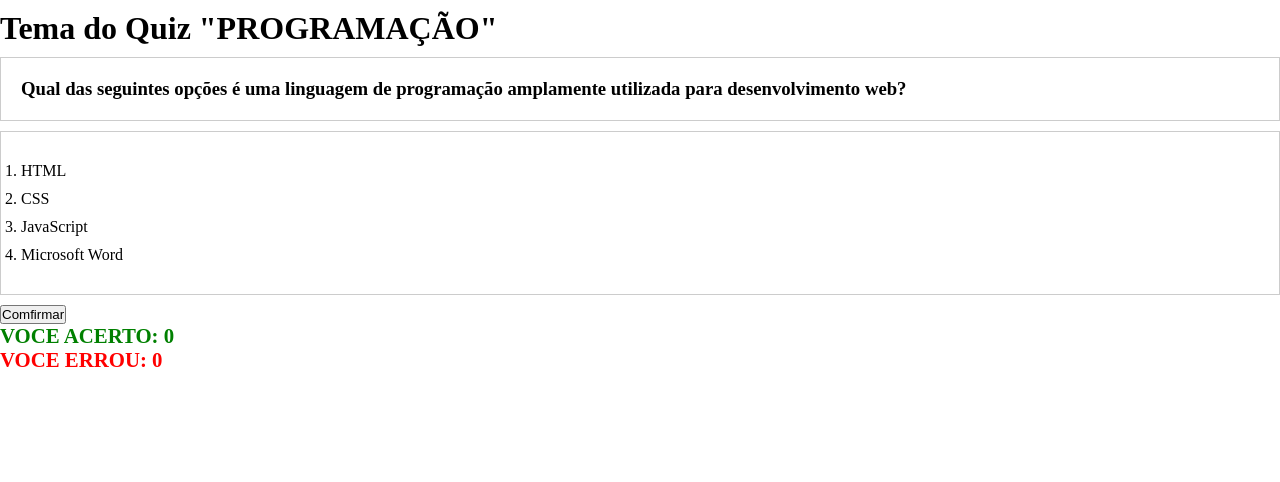
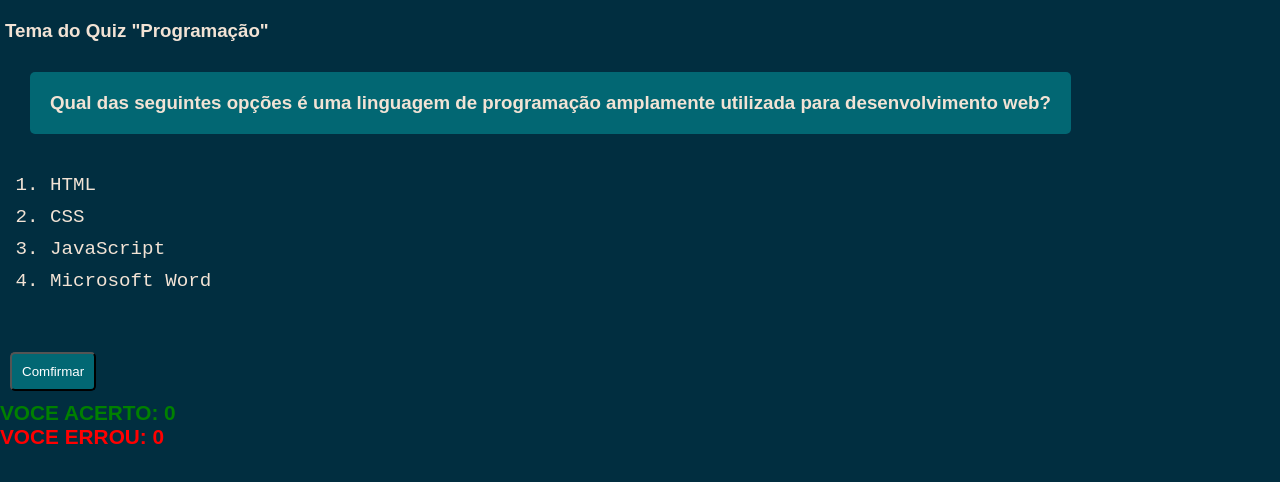
Before and after one commit to AlexCarneiroo/Jogo-Quiz, a React (Vite) app: page / in a window 1280 px wide. Shown: the top 482 px of the page. Built offline with nearby package versions, Linux system fonts and the light colour scheme.

Commit message:
adiciondando styles

```diff
--- a/src/App.tsx
+++ b/src/App.tsx
@@ -158,7 +158,9 @@ function App() {
 
   return (
     <C.Container>
-      <h1 style={{ margin: '10px auto' }}>Tema do Quiz <span style={{ textTransform: 'uppercase' }}>"Programação"</span></h1>
+      <C.TemaDoQuiz>Tema do Quiz "Programação"</C.TemaDoQuiz>
+
+      <C.ContainerMain>
 
         <C.AreaPergunta>
           <h3>{pergun}</h3>
@@ -172,8 +174,10 @@ function App() {
             <C.Li onClick={(e) => selecionarResposta(e)}>{questoes.quesD}</C.Li>
           </C.Ol>
         </C.AreaQues>
+      </C.ContainerMain>
 
-      <button onClick={finalizar}>Comfirmar</button>
+
+      <C.Btns onClick={finalizar}>Comfirmar</C.Btns>
 
       {final && (
         <C.AreaDeResposta>
@@ -184,14 +188,14 @@ function App() {
       {resCerta && (
         <C.AreaDeResposta>
           <C.TextRespostaCerta>Resposta certa Parabens!!!</C.TextRespostaCerta>
-          <button onClick={geradorNumerosUnicos}>Proxima Pergunta</button>
+          <C.Btns onClick={geradorNumerosUnicos}>Proxima Pergunta</C.Btns>
         </C.AreaDeResposta>
       )}
 
       {resErrada && (
         <C.AreaDeResposta>
           <C.TextRespostaErrada>Resposta Errada Mais Sorte da Proxima!!!</C.TextRespostaErrada>
-          <button onClick={geradorNumerosUnicos}>Proxima Pergunta</button>
+          <C.Btns onClick={geradorNumerosUnicos}>Proxima Pergunta</C.Btns>
         </C.AreaDeResposta>
       )}
 
--- a/src/styles.ts
+++ b/src/styles.ts
@@ -2,19 +2,38 @@ import styled from "styled-components";
 
 export const Container = styled.div`
     width: 100%;
-    height: 100%;
+    height: 100vh;
+    background-color: #012E40;
+`;
 
+export const TemaDoQuiz = styled.h3`
+    color: #F2E3D5;
+    font-family: sans-serif;
+    padding: 20px 5px;
+`;
+export const ContainerMain = styled.div`
+    width: 100%;
+    display: flex;
+    flex-direction: column;
+    justify-content: center;
+    align-items: flex-start;
+    padding: 10px 30px;
 `;
 
 export const AreaPergunta = styled.div`
     padding: 20px;
-    border: 1px solid #CCC;
+    border-radius: 5px;
+    background-color: #026773;
+    color:#F2E3D5;
+    font-family: sans-serif;
 `;
 
 export const AreaQues = styled.div`
     padding: 20px;
     margin: 10px 0px;
-    border: 1px solid #CCC;
+    display: flex;
+    justify-content: end;
+    align-items: end;
 `;
 
 export const Ol = styled.ol`
@@ -23,9 +42,12 @@ export const Ol = styled.ol`
 export const Li = styled.li`
     margin: 10px 0px;
     cursor: pointer;
+    color: #F2E3D5;
+    font-family: 'Courier New', Courier, monospace;
+    font-size: 1.2rem;
 
     &:hover{
-        color: blue;
+        color: #889C9B;
     }
 `;
 
@@ -38,6 +60,7 @@ export const AreaDeResposta = styled.div`
 `;
 export const TextRespostaCerta = styled.span`
     color: green;
+    font-family: sans-serif;
     font-size: 1.3rem;
     text-transform: uppercase;
     font-weight: 600;
@@ -46,6 +69,7 @@ export const TextRespostaErrada = styled.span`
     color: red;
     font-size: 1.3rem;
     text-transform: uppercase;
+    font-family: sans-serif;
     font-weight: 600;
 `;
 
@@ -55,3 +79,11 @@ export const TextFinal = styled.span`
     text-transform: uppercase;
     font-weight: 600;
 `;
+export const Btns = styled.button`
+    padding:10px;
+    margin: 10px;
+    border-radius: 5px;
+    cursor: pointer;
+    background-color: #026773;
+    color: #FFF;
+`;
```
Lines whose indentation alone changed are shown as unchanged.
